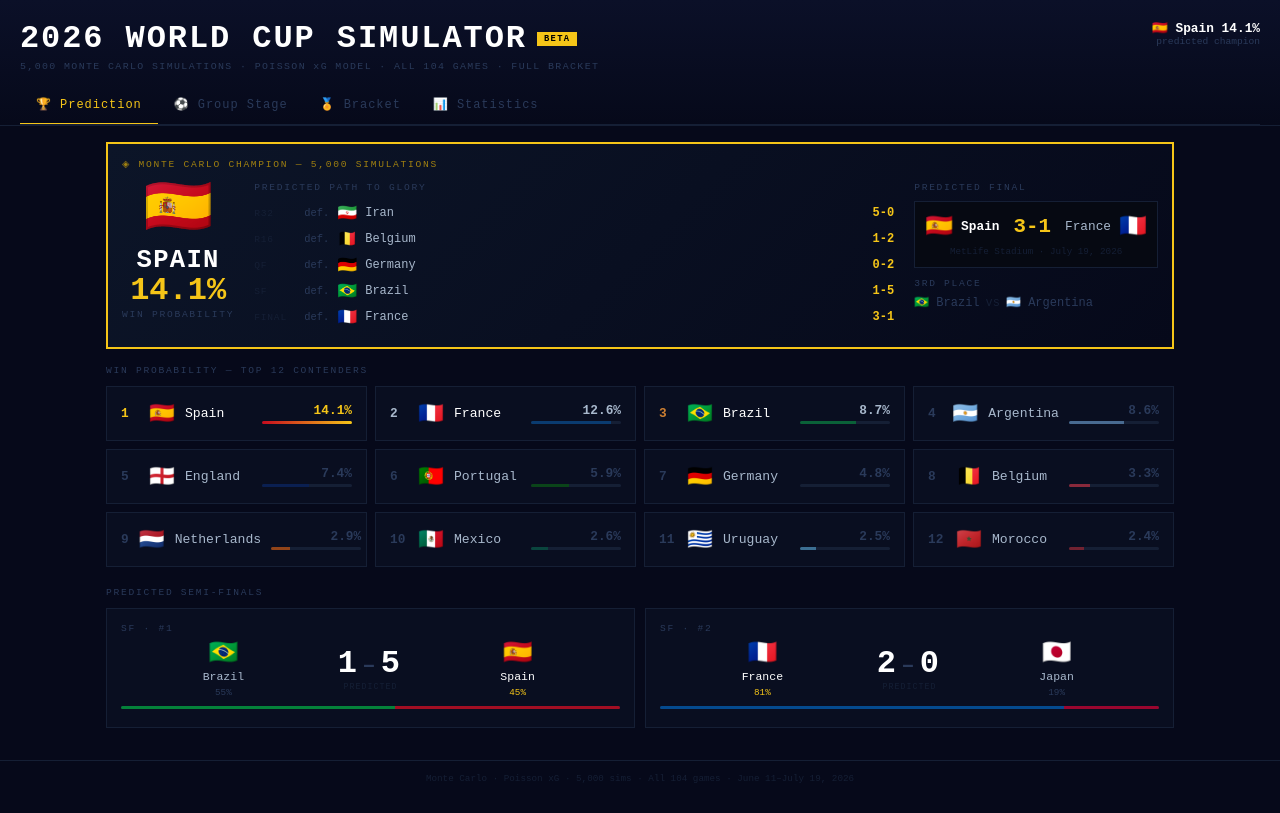
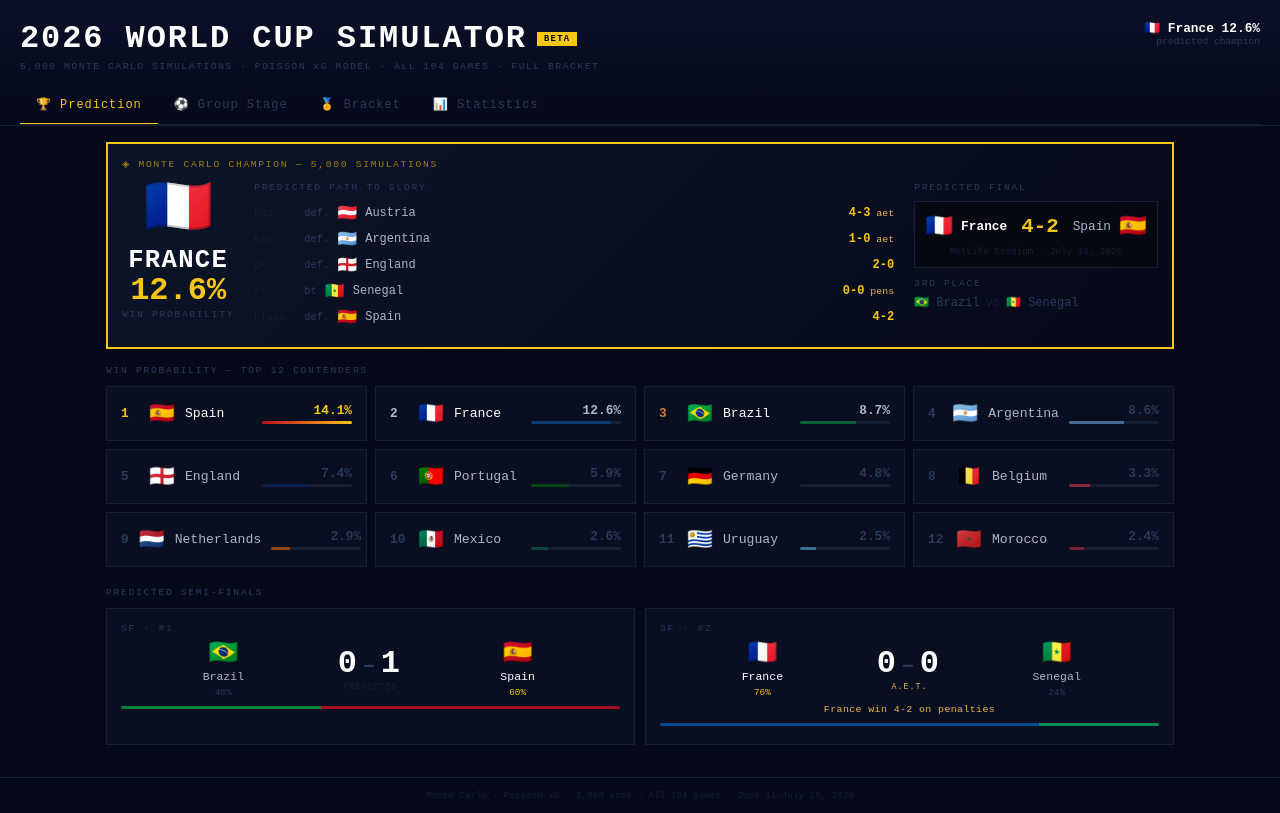
Before and after one commit to Aki88-Dot/WorldCupSim, a React (Vite) app: page / in a window 1280 px wide. Built offline with nearby package versions, Linux system fonts and the light colour scheme.

Commit message:
Update WC2026Simulator.jsx
Versión 2 - updated penalties and match duplicate bugs

```diff
--- a/src/WC2026Simulator.jsx
+++ b/src/WC2026Simulator.jsx
@@ -231,13 +231,42 @@ function predScGroup(tA, tB, ctx = {}) {
   return { gA, gB, score: `${gA}-${gB}`, prob, m };
 }
 
-// Knockout game: always decisive. Scoreline matches the simulated winner
-// (the slot's most frequent victor), shown in tA–tB display order.
+// Knockout game. Mirrors the real flow the simulation engine already uses
+// for win probabilities: 90 minutes → extra time → penalty shootout if still
+// level. The predicted advancer is never shown losing, but a tight tie can
+// finish level and be settled on penalties — so close matchups (a France–
+// Spain final) surface "(a.e.t.) · won on penalties" while lopsided ties are
+// decided in normal time. Returns the regulation/ET scoreline plus an
+// extra-time flag and, when it goes the distance, the shootout result.
 function predScKO(tA, tB, winner, ctx = {}) {
   const m = analyzeMatch(tA, tB, ctx);
-  const result = winner === tA ? 'A' : winner === tB ? 'B' : (m.xgA >= m.xgB ? 'A' : 'B');
-  const [gA, gB] = sampleScore(m, result, `${tA}|${tB}|${winner}`);
-  return `${gA}-${gB}`;
+  const winA = winner === tA || (winner !== tB && m.xgA >= m.xgB);
+  const rng = mulberry32(seedStr(`${tA}|${tB}|${winner}|ko`));
+
+  // Settled inside 90 minutes? Use the genuine draw probability for this tie.
+  if (rng() > m.pDraw) {
+    const [gA, gB] = sampleScore(m, winA ? 'A' : 'B', `${tA}|${tB}|${winner}|reg`);
+    return { score: `${gA}-${gB}`, aet: false, pens: null };
+  }
+
+  // Level after 90 → extra time. Take a plausible level score to carry in.
+  const [lvl] = sampleScore(m, 'D', `${tA}|${tB}|${winner}|draw`);
+
+  // Does extra time break the deadlock, or do we go to spot-kicks? Roughly
+  // half of WC ties reaching ET are settled before penalties; higher-scoring
+  // sides break it slightly more often.
+  const pETwin = Math.min(0.6, Math.max(0.35, 0.45 + (m.xgA + m.xgB - 2.4) * 0.1));
+  if (rng() < pETwin) {
+    const wa = winA ? lvl + 1 : lvl, wb = winA ? lvl : lvl + 1;
+    return { score: `${wa}-${wb}`, aet: true, pens: null };
+  }
+
+  // Still level → penalty shootout. The predicted winner takes it.
+  // Stored winner-first so "{winner} win {pens} on penalties" always reads right.
+  const winP = 3 + Math.floor(rng() * 3);          // 3–5
+  let loseP = winP - (1 + Math.floor(rng() * 2));  // 1–2 fewer
+  if (loseP < 0) loseP = 0;
+  return { score: `${lvl}-${lvl}`, aet: true, pens: `${winP}-${loseP}` };
 }
 
 // ── GROUP STAGE SIMULATION ────────────────────────────────────────
@@ -444,38 +473,66 @@ function runMC() {
     'Best 3rd · #1 vs #2','Best 3rd · #3 vs #4',
     'Best 3rd · #5 vs #6','Best 3rd · #7 vs #8',
   ];
-  // Build a KO slot. `used` tracks teams already placed in this round so a
-  // team never appears in two ties — and crucially never plays ITSELF (which
-  // happened when one team topped both sides of a best-3rd-place slot).
-  const buildKO = (rnd, idx, used = new Set()) => {
-    const sortedA = Object.entries(koA[rnd][idx]).sort((a, b) => b[1] - a[1]);
-    const sortedB = Object.entries(koB[rnd][idx]).sort((a, b) => b[1] - a[1]);
-    const tA = (sortedA.find(([t]) => !used.has(t)) || sortedA[0] || ['?'])[0];
-    used.add(tA);
-    const tB = (sortedB.find(([t]) => t !== tA && !used.has(t))
-              || sortedB.find(([t]) => t !== tA) || sortedB[0] || ['?'])[0];
-    used.add(tB);
-    const rawW = top(koW[rnd][idx]);
-    const winner = (rawW === tA || rawW === tB) ? rawW
-                 : ((koW[rnd][idx][tA] || 0) >= (koW[rnd][idx][tB] || 0) ? tA : tB);
-    const pA = (koA[rnd][idx][tA] || 0) / NSIMS;
-    const pB = (koB[rnd][idx][tB] || 0) / NSIMS;
-    const winP = (koW[rnd][idx][winner] || 0) / NSIMS;
-    const winPA = (koW[rnd][idx][tA] || 0) / Math.max(1, koA[rnd][idx][tA] || 1);
-    const altA = sortedA.slice(0, 4).map(([t, c]) => ({ t, p: +(c / NSIMS * 100).toFixed(0) }));
-    const altB = sortedB.slice(0, 4).map(([t, c]) => ({ t, p: +(c / NSIMS * 100).toFixed(0) }));
-    return { tA, tB, score: predScKO(tA, tB, winner), winner, winP, pA, pB, winPA: +winPA.toFixed(2), altA, altB };
+  // ── COHERENT THREADED BRACKET ──────────────────────────────────────
+  // The bracket is built as ONE real tournament path, not an independent
+  // "most likely team per slot" montage (which let a team appear to lose in
+  // one round yet reappear in the next). Participants come from the predicted
+  // group standings; each tie's winner is carried forward as the next round's
+  // entrant. This makes it structurally impossible for an eliminated team to
+  // advance, for a team to play itself, or for a duplicate matchup to occur:
+  // every game's two teams are the winners of two DISTINCT feeder games.
+
+  // Qualifiers straight from the predicted group tables (so the bracket is
+  // consistent with the standings shown on the Groups tab).
+  const q = {};
+  for (const g of Object.keys(GS)) q[g] = { p1: groupStandings[g][0].t, p2: groupStandings[g][1].t };
+  const thirdsRanked = Object.keys(GS)
+    .map(g => ({ g, ...groupStandings[g][2] }))
+    .sort((a, b) => b.pts - a.pts || b.gd - a.gd || b.gf - a.gf)
+    .slice(0, 8).map(x => x.t);
+
+  const r32pairs = [
+    [q.A.p1, q.B.p2], [q.B.p1, q.A.p2], [q.C.p1, q.D.p2], [q.D.p1, q.C.p2],
+    [q.E.p1, q.F.p2], [q.F.p1, q.E.p2], [q.G.p1, q.H.p2], [q.H.p1, q.G.p2],
+    [q.I.p1, q.J.p2], [q.J.p1, q.I.p2], [q.K.p1, q.L.p2], [q.L.p1, q.K.p2],
+    [thirdsRanked[0], thirdsRanked[1]], [thirdsRanked[2], thirdsRanked[3]],
+    [thirdsRanked[4], thirdsRanked[5]], [thirdsRanked[6], thirdsRanked[7]],
+  ];
+
+  // Head-to-head advancement probability for tA (regulation win + a share of
+  // the draw, resolved in extra time / penalties proportional to strength).
+  const advProbA = (tA, tB) => {
+    const m = analyzeMatch(tA, tB);
+    const denom = m.pWinA + m.pWinB || 1;
+    return m.pWinA + m.pDraw * (m.pWinA / denom);
   };
+  // Per-slot Monte Carlo context (who else tends to occupy this slot), kept
+  // purely as supplementary colour in the expanded card / alternates line.
+  const mcCtx = (rnd, idx, tA, tB) => {
+    const sA = (koA[rnd] && koA[rnd][idx]) || {}, sB = (koB[rnd] && koB[rnd][idx]) || {};
+    const top4 = o => Object.entries(o).sort((x, y) => y[1] - x[1]).slice(0, 4).map(([t, c]) => ({ t, p: +(c / NSIMS * 100).toFixed(0) }));
+    return { pA: (sA[tA] || 0) / NSIMS, pB: (sB[tB] || 0) / NSIMS, altA: top4(sA), altB: top4(sB) };
+  };
+  const koGame = (rnd, idx, tA, tB) => {
+    const aAdv = advProbA(tA, tB);
+    const winner = aAdv >= 0.5 ? tA : tB;
+    const ko = predScKO(tA, tB, winner);
+    const { pA, pB, altA, altB } = mcCtx(rnd, idx, tA, tB);
+    return {
+      tA, tB, winner, winPA: +aAdv.toFixed(2), winP: +Math.max(aAdv, 1 - aAdv).toFixed(2),
+      score: ko.score, aet: ko.aet, pens: ko.pens, pA, pB, altA, altB,
+    };
+  };
+  const loserOf = g => (g.tA === g.winner ? g.tB : g.tA);
 
-  const usedR32 = new Set(), usedR16 = new Set(), usedQF = new Set(), usedSF = new Set(), usedFT = new Set();
-  const bracket = {
-    r32: Array.from({ length: 16 }, (_, i) => ({ ...buildKO('r32', i, usedR32), label: r32Labels[i] })),
-    r16: Array.from({ length: 8 }, (_, i) => buildKO('r16', i, usedR16)),
-    qf:  Array.from({ length: 4 }, (_, i) => buildKO('qf', i, usedQF)),
-    sf:  Array.from({ length: 2 }, (_, i) => buildKO('sf', i, usedSF)),
-    final: buildKO('f', 0, usedFT),
-    tp: buildKO('tp', 0, usedFT),
-  };
+  // Thread winners forward, round by round.
+  const r32 = r32pairs.map(([a, b], i) => ({ ...koGame('r32', i, a, b), label: r32Labels[i] }));
+  const r16 = Array.from({ length: 8 }, (_, i) => koGame('r16', i, r32[2 * i].winner, r32[2 * i + 1].winner));
+  const qf  = Array.from({ length: 4 }, (_, i) => koGame('qf',  i, r16[2 * i].winner, r16[2 * i + 1].winner));
+  const sf  = Array.from({ length: 2 }, (_, i) => koGame('sf',  i, qf[2 * i].winner,  qf[2 * i + 1].winner));
+  const final = koGame('f', 0, sf[0].winner, sf[1].winner);
+  const tp = koGame('tp', 0, loserOf(sf[0]), loserOf(sf[1]));   // 3rd place = losing semi-finalists
+  const bracket = { r32, r16, qf, sf, final, tp };
 
   const winProbs = Object.entries(wf)
     .map(([t, c]) => ({ t, p: +(c / NSIMS * 100).toFixed(1) }))
@@ -553,6 +610,10 @@ export default function WC2026() {
     const pctB = isKO ? 100 - pctA : (g.wB != null ? g.wB : 100 - pctA);
     const pctD = isKO ? 0 : (g.dr != null ? g.dr : 0);
     const hasWinner = sA !== sB;
+    // Who advances — from the explicit winner for KO ties (covers penalty
+    // draws where the score is level), else from the scoreline itself.
+    const advA = g.winner ? g.winner === g.tA : sA > sB;
+    const advB = g.winner ? g.winner === g.tB : sB > sA;
 
     return (
       <div onClick={() => setExpanded(open ? null : key)}
@@ -567,21 +628,30 @@ export default function WC2026() {
         <div style={{ display: 'grid', gridTemplateColumns: '1fr auto 1fr', alignItems: 'center', gap: '8px' }}>
           <div style={{ textAlign: 'center' }}>
             <div style={{ fontSize: '1.5rem', lineHeight: 1 }}>{F(g.tA)}</div>
-            <div style={{ fontSize: '0.72rem', color: hasWinner && sA > sB ? '#fff' : silver, marginTop: '4px', lineHeight: 1.2 }}>{g.tA}</div>
-            <div style={{ fontSize: '0.58rem', color: hasWinner && sA > sB ? gold : dim, marginTop: '3px' }}>{pctA}%</div>
+            <div style={{ fontSize: '0.72rem', color: advA ? '#fff' : silver, marginTop: '4px', lineHeight: 1.2 }}>{g.tA}</div>
+            <div style={{ fontSize: '0.58rem', color: advA ? gold : dim, marginTop: '3px' }}>{pctA}%</div>
           </div>
           <div style={{ textAlign: 'center', padding: '0 4px' }}>
             <div style={{ fontSize: '2rem', fontWeight: 900, color: '#fff', letterSpacing: '0.1em', lineHeight: 1 }}>
               {sA}<span style={{ color: dim, fontSize: '1.4rem', margin: '0 2px' }}>–</span>{sB}
             </div>
-            <div style={{ fontSize: '0.52rem', color: dimmer, letterSpacing: '0.12em', marginTop: '2px' }}>PREDICTED</div>
+            <div style={{ fontSize: '0.52rem', color: g.aet ? '#E8B45A' : dimmer, letterSpacing: '0.12em', marginTop: '2px' }}>
+              {g.pens ? 'A.E.T.' : g.aet ? 'A.E.T.' : 'PREDICTED'}
+            </div>
           </div>
           <div style={{ textAlign: 'center' }}>
             <div style={{ fontSize: '1.5rem', lineHeight: 1 }}>{F(g.tB)}</div>
-            <div style={{ fontSize: '0.72rem', color: hasWinner && sB > sA ? '#fff' : silver, marginTop: '4px', lineHeight: 1.2 }}>{g.tB}</div>
-            <div style={{ fontSize: '0.58rem', color: hasWinner && sB > sA ? gold : dim, marginTop: '3px' }}>{pctB}%</div>
+            <div style={{ fontSize: '0.72rem', color: advB ? '#fff' : silver, marginTop: '4px', lineHeight: 1.2 }}>{g.tB}</div>
+            <div style={{ fontSize: '0.58rem', color: advB ? gold : dim, marginTop: '3px' }}>{pctB}%</div>
           </div>
         </div>
+
+        {/* Penalty shootout line */}
+        {g.pens && (
+          <div style={{ textAlign: 'center', fontSize: '0.62rem', color: '#E8B45A', marginTop: '6px', letterSpacing: '0.04em' }}>
+            {g.winner} win {g.pens} on penalties
+          </div>
+        )}
 
         {/* Probability bar (3-way for group games, 2-way for knockouts) */}
         <div style={{ ...sx.bar, margin: '8px 0 4px', display: 'flex' }}>
@@ -635,13 +705,18 @@ export default function WC2026() {
               <div style={{ ...sx.label, marginBottom: '10px' }}>Predicted path to glory</div>
               {path.map(({ rnd, g }) => {
                 const opp = g.tA === winner ? g.tB : g.tA;
+                const [a, b] = g.score.split('-').map(Number);
+                const dispScore = g.tA === winner ? `${a}-${b}` : `${b}-${a}`;
+                const tag = g.pens ? ' pens' : g.aet ? ' aet' : '';
                 return (
                   <div key={rnd} style={{ display: 'flex', alignItems: 'center', gap: '8px', marginBottom: '6px', fontSize: '0.75rem' }}>
                     <span style={{ color: dimmer, width: '42px', flexShrink: 0, fontSize: '0.6rem', letterSpacing: '0.08em' }}>{rnd}</span>
-                    <span style={{ color: dim, fontSize: '0.65rem' }}>def.</span>
+                    <span style={{ color: dim, fontSize: '0.65rem' }}>{g.pens ? 'bt' : 'def.'}</span>
                     <span style={{ fontSize: '1rem' }}>{F(opp)}</span>
                     <span style={{ color: silver, flex: 1 }}>{opp}</span>
-                    <span style={{ color: gold, fontWeight: 700, fontFamily: font }}>{g.score}</span>
+                    <span style={{ color: gold, fontWeight: 700, fontFamily: font }}>
+                      {dispScore}{tag && <span style={{ color: '#E8B45A', fontSize: '0.62rem', fontWeight: 400 }}>{tag}</span>}
+                    </span>
                   </div>
                 );
               })}
@@ -653,11 +728,15 @@ export default function WC2026() {
                 <div style={{ display: 'flex', alignItems: 'center', gap: '8px', justifyContent: 'center' }}>
                   <span style={{ fontSize: '1.4rem' }}>{F(winner)}</span>
                   <span style={{ color: '#fff', fontWeight: 700, fontSize: '0.8rem' }}>{winner}</span>
-                  <span style={{ color: gold, fontWeight: 900, fontSize: '1.3rem', margin: '0 6px' }}>{data.bracket.final.score}</span>
+                  <span style={{ color: gold, fontWeight: 900, fontSize: '1.3rem', margin: '0 6px' }}>
+                    {(() => { const [a, b] = data.bracket.final.score.split('-').map(Number); return data.bracket.final.tA === winner ? `${a}-${b}` : `${b}-${a}`; })()}
+                  </span>
                   <span style={{ color: silver, fontSize: '0.8rem' }}>{finalist}</span>
                   <span style={{ fontSize: '1.4rem' }}>{F(finalist)}</span>
                 </div>
-                <div style={{ textAlign: 'center', fontSize: '0.58rem', color: dimmer, marginTop: '6px' }}>MetLife Stadium · July 19, 2026</div>
+                {data.bracket.final.pens
+                  ? <div style={{ textAlign: 'center', fontSize: '0.58rem', color: '#E8B45A', marginTop: '6px' }}>a.e.t. · won {data.bracket.final.pens} on penalties · MetLife Stadium</div>
+                  : <div style={{ textAlign: 'center', fontSize: '0.58rem', color: dimmer, marginTop: '6px' }}>{data.bracket.final.aet ? 'after extra time · ' : ''}MetLife Stadium · July 19, 2026</div>}
               </div>
               <div style={{ ...sx.label, marginBottom: '6px' }}>3rd place</div>
               <div style={{ fontSize: '0.75rem', color: dim }}>
@@ -816,7 +895,9 @@ export default function WC2026() {
                 </div>
                 <div style={{ textAlign: 'center' }}>
                   <div style={{ fontSize: '2.8rem', fontWeight: 900, color: '#fff', letterSpacing: '0.15em', lineHeight: 1 }}>{data.bracket.final.score}</div>
-                  <div style={{ fontSize: '0.55rem', color: dimmer, letterSpacing: '0.15em', marginTop: '6px' }}>PREDICTED SCORE</div>
+                  <div style={{ fontSize: '0.55rem', color: data.bracket.final.aet ? '#E8B45A' : dimmer, letterSpacing: '0.15em', marginTop: '6px' }}>
+                    {data.bracket.final.aet ? 'AFTER EXTRA TIME' : 'PREDICTED SCORE'}
+                  </div>
                 </div>
                 <div style={{ textAlign: 'center' }}>
                   <div style={{ fontSize: '3rem' }}>{F(data.bracket.final.tB)}</div>
@@ -824,6 +905,11 @@ export default function WC2026() {
                   <div style={{ color: data.bracket.final.winner === data.bracket.final.tB ? gold : dim, fontSize: '0.7rem', marginTop: '4px' }}>{100 - +(data.bracket.final.winPA * 100).toFixed(0)}% to lift the trophy</div>
                 </div>
               </div>
+              {data.bracket.final.pens && (
+                <div style={{ textAlign: 'center', fontSize: '0.72rem', color: '#E8B45A', fontWeight: 700, margin: '2px 0 8px', letterSpacing: '0.05em' }}>
+                  🏆 {data.bracket.final.winner} win {data.bracket.final.pens} on penalties
+                </div>
+              )}
               <div style={{ ...sx.bar, display: 'flex', margin: '10px 0 6px' }}>
                 <div style={{ width: `${+(data.bracket.final.winPA * 100).toFixed(0)}%`, height: '100%', background: C(data.bracket.final.tA) + 'CC' }} />
                 <div style={{ flex: 1, height: '100%', background: C(data.bracket.final.tB) + 'CC' }} />
```
